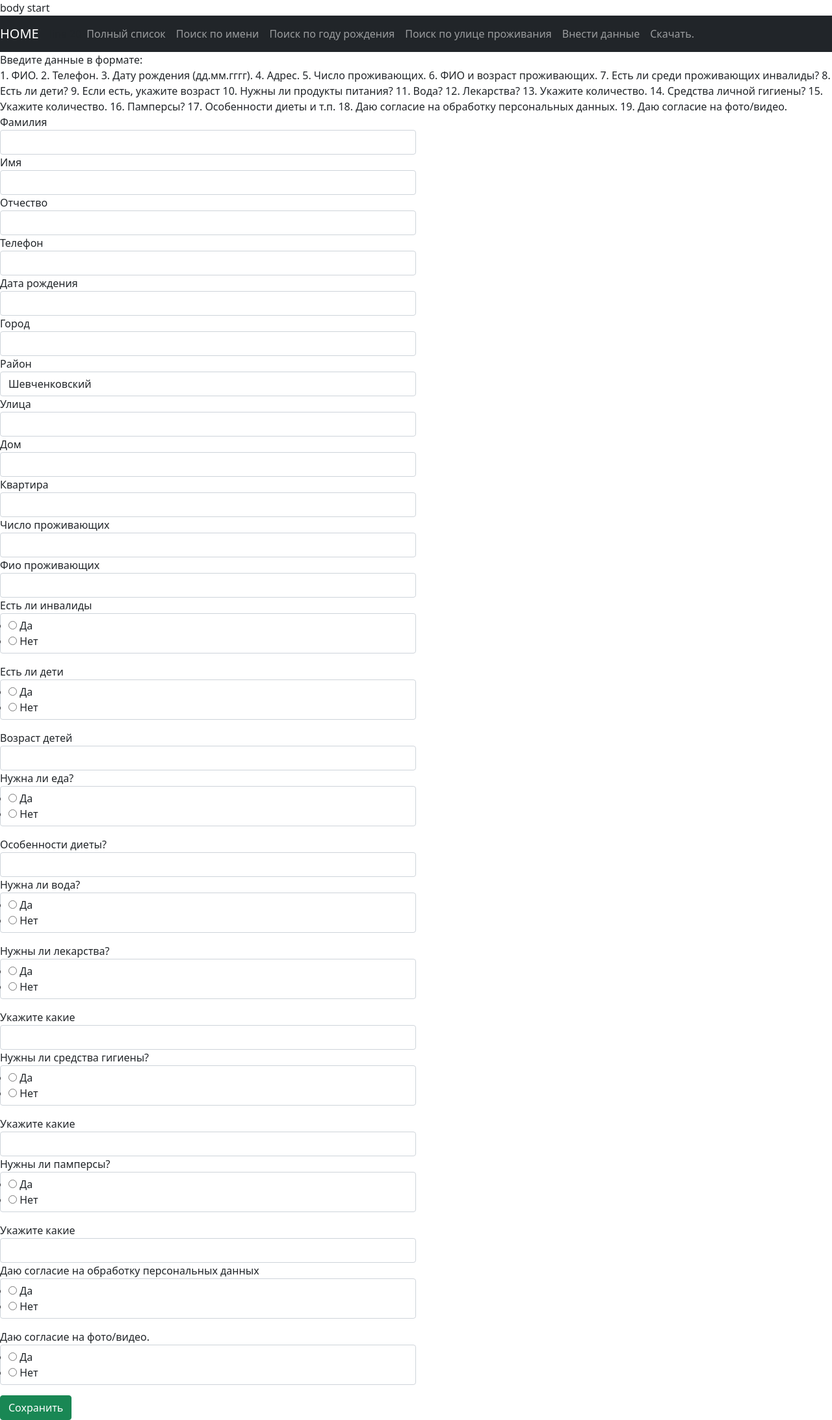
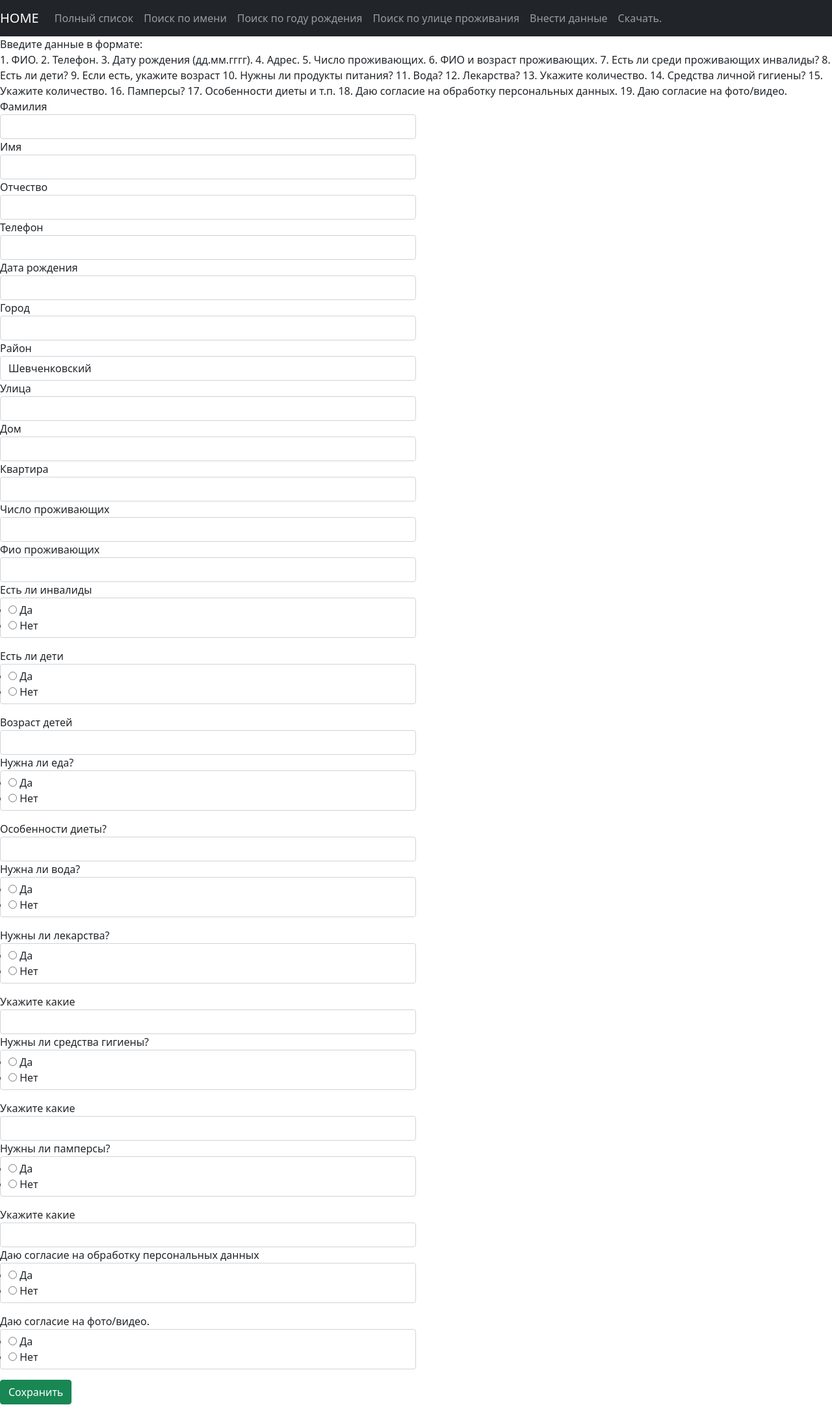
Before and after one commit to dgiart/adminpanel, a Flask app: page /create in a window 1280 px wide. Shown: the whole page at 65% size. After the commit the page ends 2162 px from the top, so only its background shows below. Run offline with Flask 2, Linux system fonts and the light colour scheme.

Commit message:
base.html problem-

```diff
--- a/templates/base.html
+++ b/templates/base.html
@@ -9,7 +9,6 @@
     <title></title>
   </head>
   <body>
-  body start
   <nav class="navbar navbar-expand-lg navbar-dark bg-dark">
     <a class="navbar-brand" href="/">HOME</a>
 
@@ -17,7 +16,6 @@
         <span class="navbar-toggler-icon"></span>
     </button>
     <div class="collapse navbar-collapse" id="navbarSupportedContent">
-      line 20
         <ul class="navbar-nav mr-auto">
           <li class="nav-item active">
             <a class="nav-link" href="{{url_for('showall')}}">Полный список <span class="sr-only"></span></a>
```
